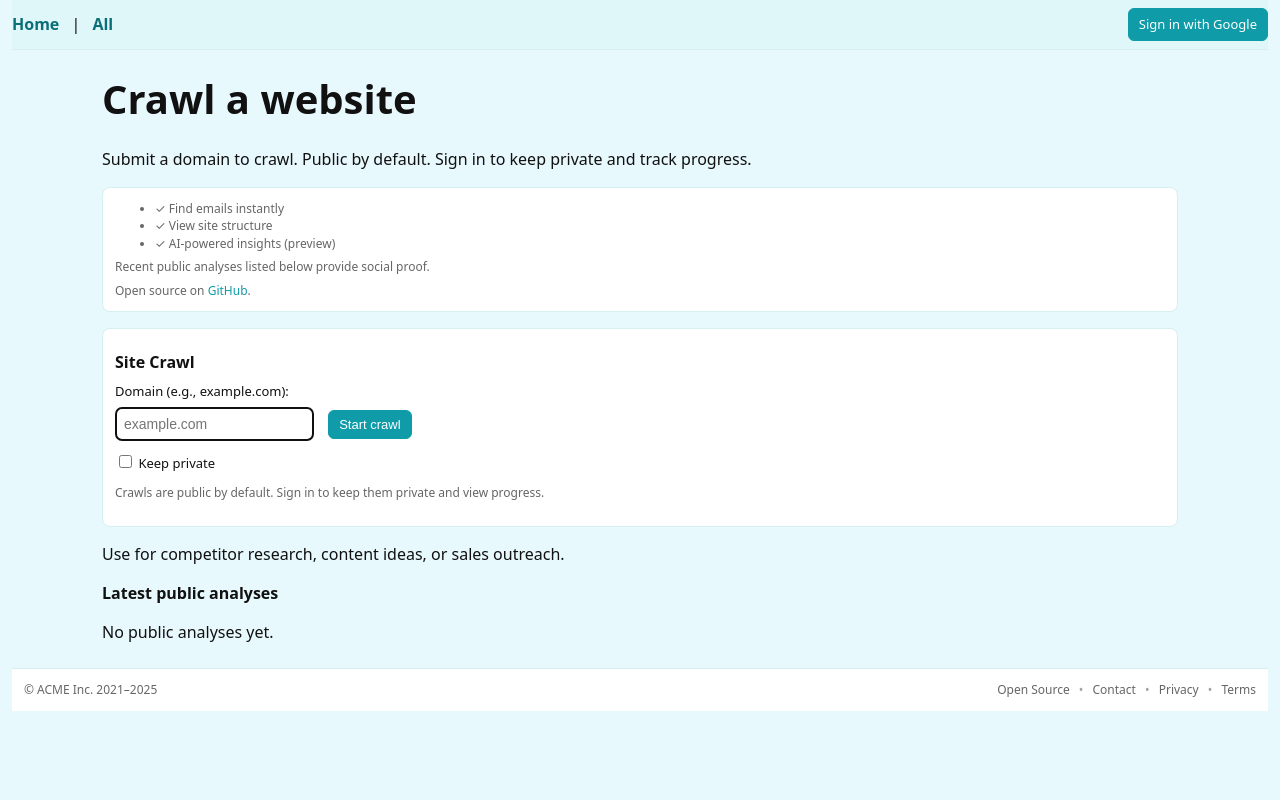
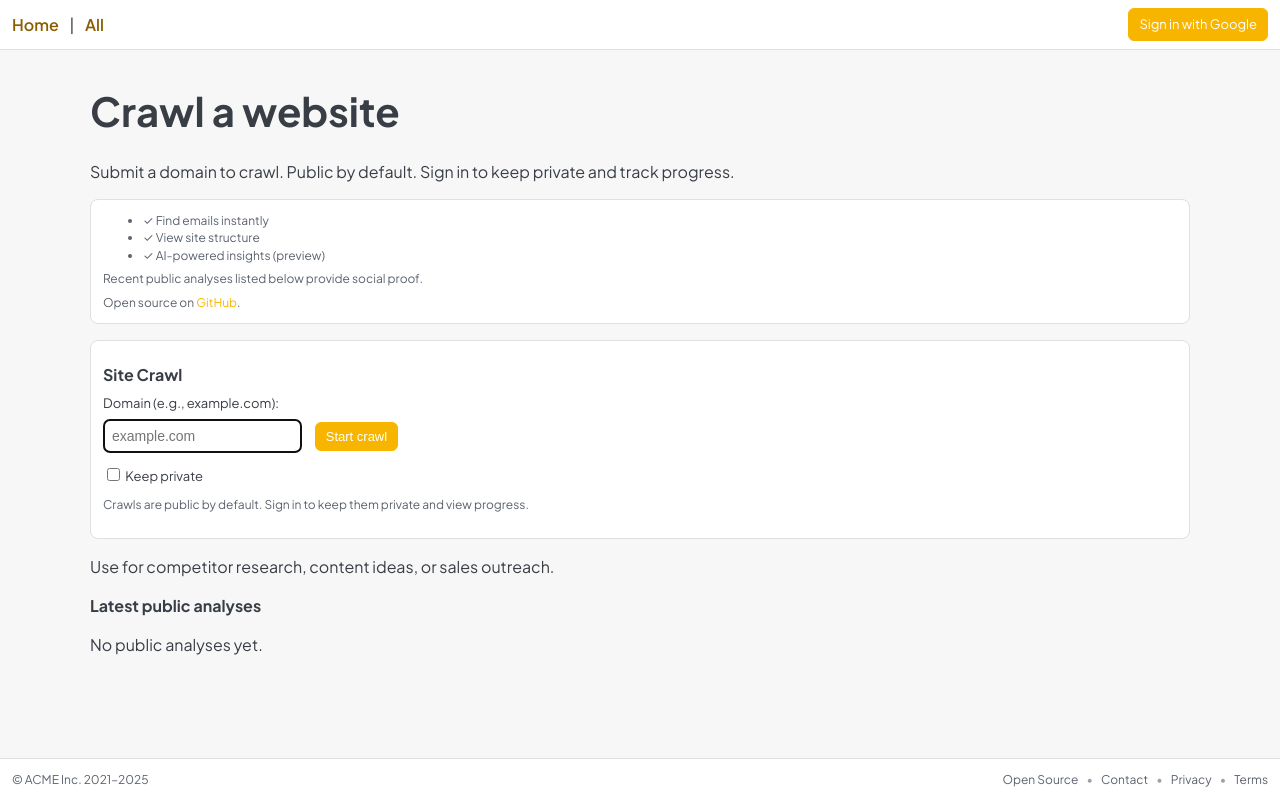
Before and after one commit to malvavisc0/meshweave, a FastAPI app: page / in a window 1280 px wide. Run offline with FastAPI, Linux system fonts and the light colour scheme; parts of the project's set-up code (start-up, migrations or seed data) failed here and were passed over.

Commit message:
better ui

```diff
--- a/webapp/static/style.css
+++ b/webapp/static/style.css
@@ -4,19 +4,19 @@
   --radius: 8px;
   --radius-sm: 6px;
 
-  --border: #D6EFF2;
-  --border-strong: #AFDBE1;
+  --border: #E0E0E0;
+  --border-strong: #C9C9C9;
 
-  --fg: #111;
-  --muted: #666;
-  --bg: #E8F9FD;
-  --bg-soft: #E0F7FA;
+  --fg: #393E46;
+  --muted: #5C636E;
+  --bg: #F7F7F7;
+  --bg-soft: #FFFFFF;
   --card-bg: #fff;
 
-  --brand: #0F9BA8;
-  --brand-ink: #0B6F78;
-  --brand-weak: #C4F1F4;
-  --brand-hover: #0C8591;
+  --brand: #F8B500;
+  --brand-ink: #8A5F00;
+  --brand-weak: #FFF3CC;
+  --brand-hover: #D89E00;
 
   --green-weak: #ecfdf5;
   --green: #0a7f42;
@@ -27,7 +27,7 @@
   --orange-weak: #fff7ed;
   --orange: #b45309;
 
-  --gray: #6b7280;
+  --gray: #5C636E;
 
   --info-weak: #E0F7FA;
   --info: #0F9BA8;
@@ -39,9 +39,12 @@
 * { box-sizing: border-box; }
 html, body { margin:0; padding:0; }
 body {
-  font-family: system-ui, -apple-system, Segoe UI, Roboto, sans-serif;
+  font-family: 'Plus Jakarta Sans', system-ui, -apple-system, 'Segoe UI', Roboto, 'Helvetica Neue', Arial, sans-serif;
   line-height: 1.45;
-  padding: 0 12px 24px;
+  min-height: 100vh;
+  display: flex;
+  flex-direction: column;
+  padding: 0;
   background: var(--bg);
   color: var(--fg);
 }
@@ -56,7 +59,7 @@ h2 { margin: 10px 0 8px; font-size: 16px; }
 
 /* Navigation */
 nav.topnav {
-  padding:8px 0;
+  padding:8px 12px;
   border-bottom:1px solid var(--border);
   background: var(--bg-soft);
   margin-bottom:12px;
@@ -323,7 +326,7 @@ label { font-size: 13px; }
 /* ===== Additive hooks for Home Submission Journey (non-destructive) ===== */
 
 /* Container wrapper for wide pages */
-.container { max-width: var(--container, 1100px); margin: 0 auto; padding: 0 12px; }
+.container { max-width: var(--container, 1100px); margin: 0 auto; padding: 0; }
 
 /* Inline validation feedback colors */
 .validation-success { color: var(--green); }
@@ -348,7 +351,7 @@ label { font-size: 13px; }
 .pill + .pill { margin-left: 6px; }
 
 /* Footer */
-.site-footer { border-top: 1px solid var(--border); margin-top: 24px; padding: 12px 0; color: var(--muted); background: #fff; }
+.site-footer { border-top: 1px solid var(--border); margin-top: auto; padding: 12px 0; color: var(--muted); background: #fff; }
 .site-footer .footer-inner { display: flex; align-items: center; justify-content: space-between; gap: 8px; padding: 0 12px; }
 .site-footer a { color: var(--muted); }
 .site-footer a:hover { color: var(--fg); text-decoration: underline; }
--- a/webapp/templates/base.html
+++ b/webapp/templates/base.html
@@ -22,6 +22,10 @@
     {% if json_ld %}<script type="application/ld+json">{{ json_ld|safe }}</script>{% endif %}
 
     <meta name="csrf-token" content="{{ csrf_token or '' }}">
+    <!-- Plus Jakarta Sans font -->
+    <link rel="preconnect" href="https://fonts.googleapis.com">
+    <link rel="preconnect" href="https://fonts.gstatic.com" crossorigin>
+    <link href="https://fonts.googleapis.com/css2?family=Plus+Jakarta+Sans:wght@400;500;600;700&display=swap" rel="stylesheet">
     <link rel="stylesheet" href="/static/style.css">
 
     {% block head_extra %}{% endblock %}
--- a/webapp/templates/my.html
+++ b/webapp/templates/my.html
@@ -1,6 +1,7 @@
 {% extends "base.html" %}
 
 {% block content %}
+<div class="container">
 <h1>My Dashboard</h1>
 
 {% if notice %}
@@ -121,6 +122,7 @@
   </div>
 </section>
 
+</div>
 {% endblock %}
 
 {% block scripts %}
--- a/webapp/templates/products.html
+++ b/webapp/templates/products.html
@@ -1,6 +1,7 @@
 {% extends "base.html" %}
 
 {% block content %}
+<div class="container">
 <h1>Products</h1>
 
 <section class="panel mt-2" role="region" aria-label="Products">
@@ -52,6 +53,7 @@
     <input type="hidden" id="pf-id" value="">
   </div>
 </section>
+</div>
 {% endblock %}
 
 {% block scripts %}
--- a/webapp/templates/result.html
+++ b/webapp/templates/result.html
@@ -1,6 +1,7 @@
 {% extends "base.html" %}
 
 {% block content %}
+<div class="container">
 <h1>
   Result for {{ domain }}
   <span class="badges" role="group" aria-label="Job state badges">
@@ -422,6 +423,7 @@
 
 <!-- removed Prompt Builder drawer -->
 
+</div>
 {% endblock %}
 
 {% block scripts %}
```
Also changed, not shown: docs/style-guide.md (+16 -14 lines).
